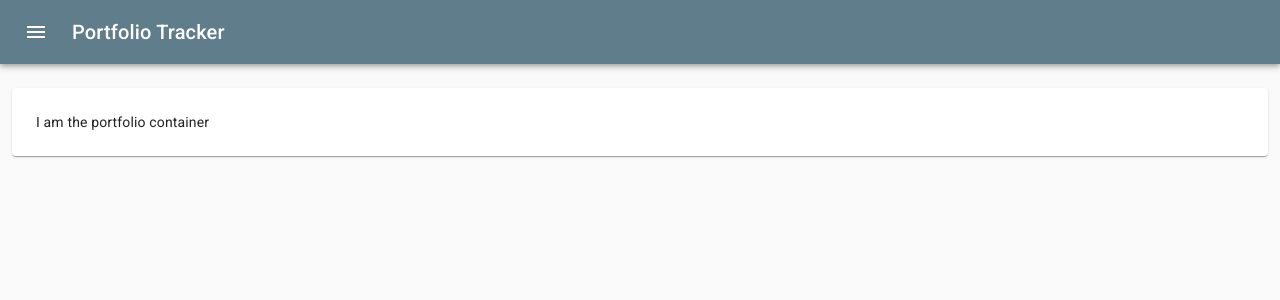
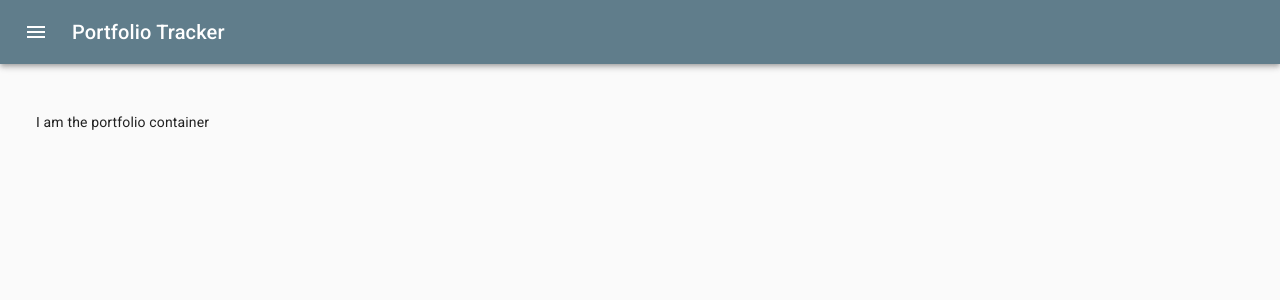
Before and after one commit to drod1000/portfolio-tracker-client, a React (Create React App) app: page / in a window 1280 px wide. Shown: the top 300 px of the page. Built offline with nearby package versions, Linux system fonts and the light colour scheme.

Commit message:
Uses container instead of paper for main container

```diff
--- a/src/components/hoc/Layout/Layout.js
+++ b/src/components/hoc/Layout/Layout.js
@@ -1,13 +1,13 @@
 import React , { Component } from 'react';
 import PropTypes from 'prop-types';
-import Paper from '@material-ui/core/Paper';
+import Container from '@material-ui/core/Container';
 import { withStyles } from '@material-ui/styles';
 
 import Aux from '../Aux/Aux';
 import PortfolioTrackerAppBar from '../../Navigation/PortfolioTrackerAppBar/PortfolioTrackerAppBar';
 
 const styles = {
-  paper: {
+  container: {
     padding: 24,
     margin: 12
   }
@@ -20,9 +20,9 @@ class Layout extends Component {
     return (
       <Aux>
         <PortfolioTrackerAppBar></PortfolioTrackerAppBar>
-        <Paper className={classes.paper}>
+        <Container className={classes.container}>
           {this.props.children}
-        </Paper>
+        </Container>
       </Aux>
     )
   }
```
